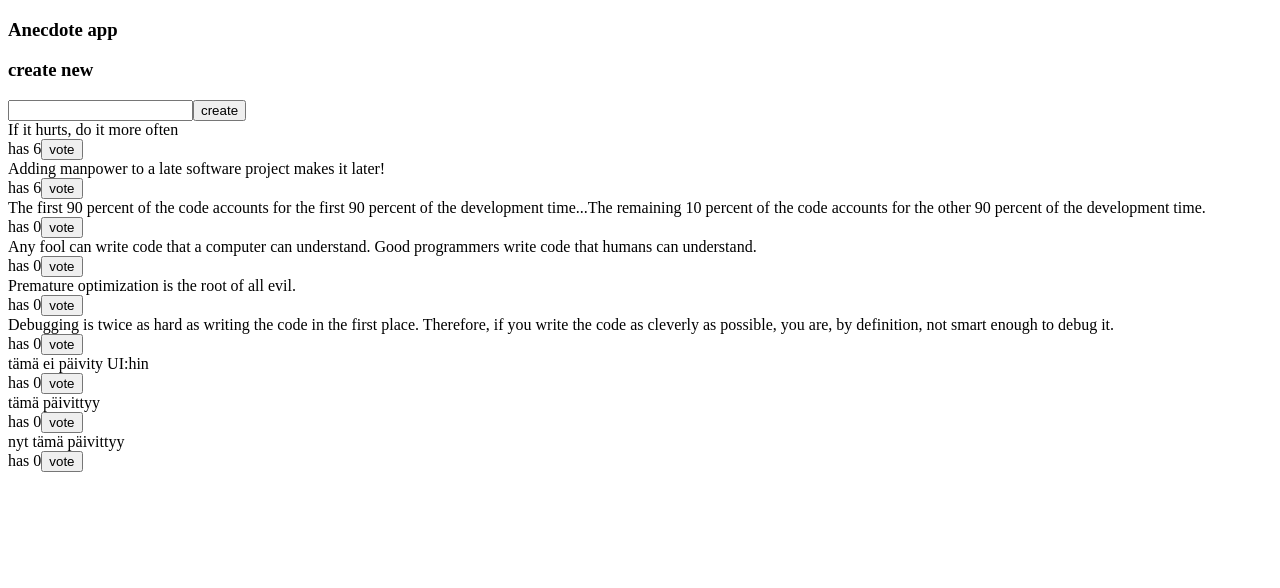
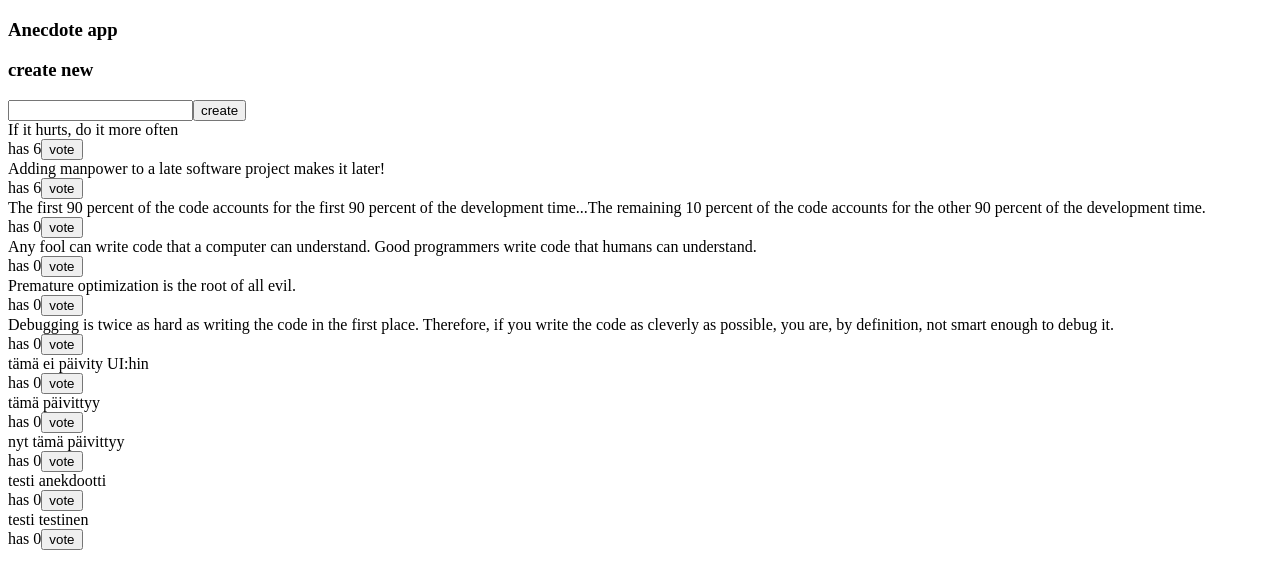
Before and after one commit to Jyrsinho/fsopen_osa6, a React (Vite) app in the folder query-anecdotes/: page / in a window 1280 px wide. Shown: the top 588 px of the page. Built offline with nearby package versions, Linux system fonts and the light colour scheme; data requests are answered from the project's data file.

Commit message:
uuden anekdootin luominen ei tee get pyyntöä vaan päivittää tilan itse onSuccess eventhandlerissa

```diff
--- a/query-anecdotes/db.json
+++ b/query-anecdotes/db.json
@@ -44,6 +44,16 @@
       "content": "nyt tämä päivittyy",
       "votes": 0,
       "id": "cb294987-b1ae-4a53-aac3-4f6d59324a5e"
+    },
+    {
+      "content": "testi anekdootti",
+      "votes": 0,
+      "id": "783392ee-bfa2-4e7e-a1d8-4d6db080f325"
+    },
+    {
+      "content": "testi testinen",
+      "votes": 0,
+      "id": "a7f18cb1-3a54-4dfe-921e-4328aaf409ae"
     }
   ]
 }
--- a/query-anecdotes/src/components/AnecdoteForm.jsx
+++ b/query-anecdotes/src/components/AnecdoteForm.jsx
@@ -7,8 +7,9 @@ const AnecdoteForm = () => {
 
     const newAnecdoteMutation = useMutation({
         mutationFn: createAnecdote,
-        onSuccess: () => {
-            queryClient.invalidateQueries({ queryKey:['anecdotes'] })
+        onSuccess: (newAnecdote) => {
+            const anecdotes = queryClient.getQueryData(['anecdotes'])
+            queryClient.setQueryData( ['anecdotes'], anecdotes.concat(newAnecdote))
         }
     })
 
```
